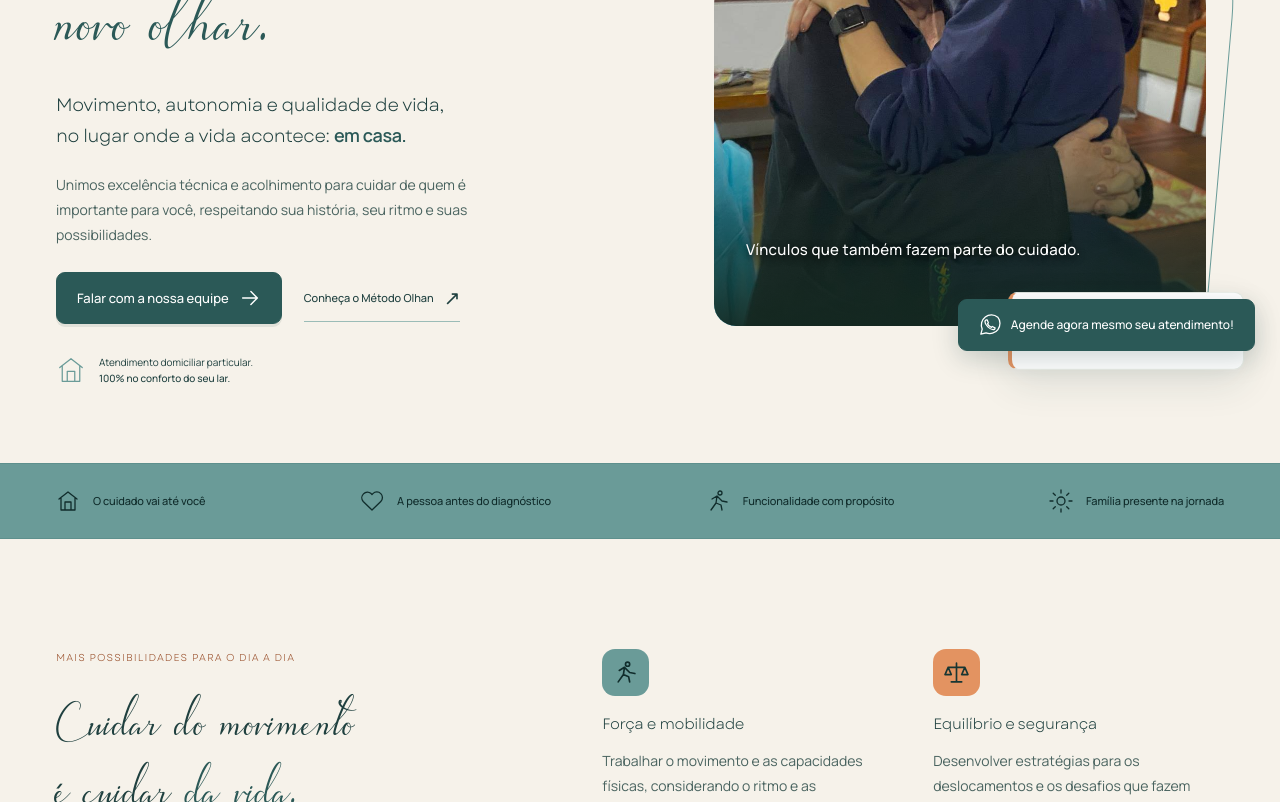
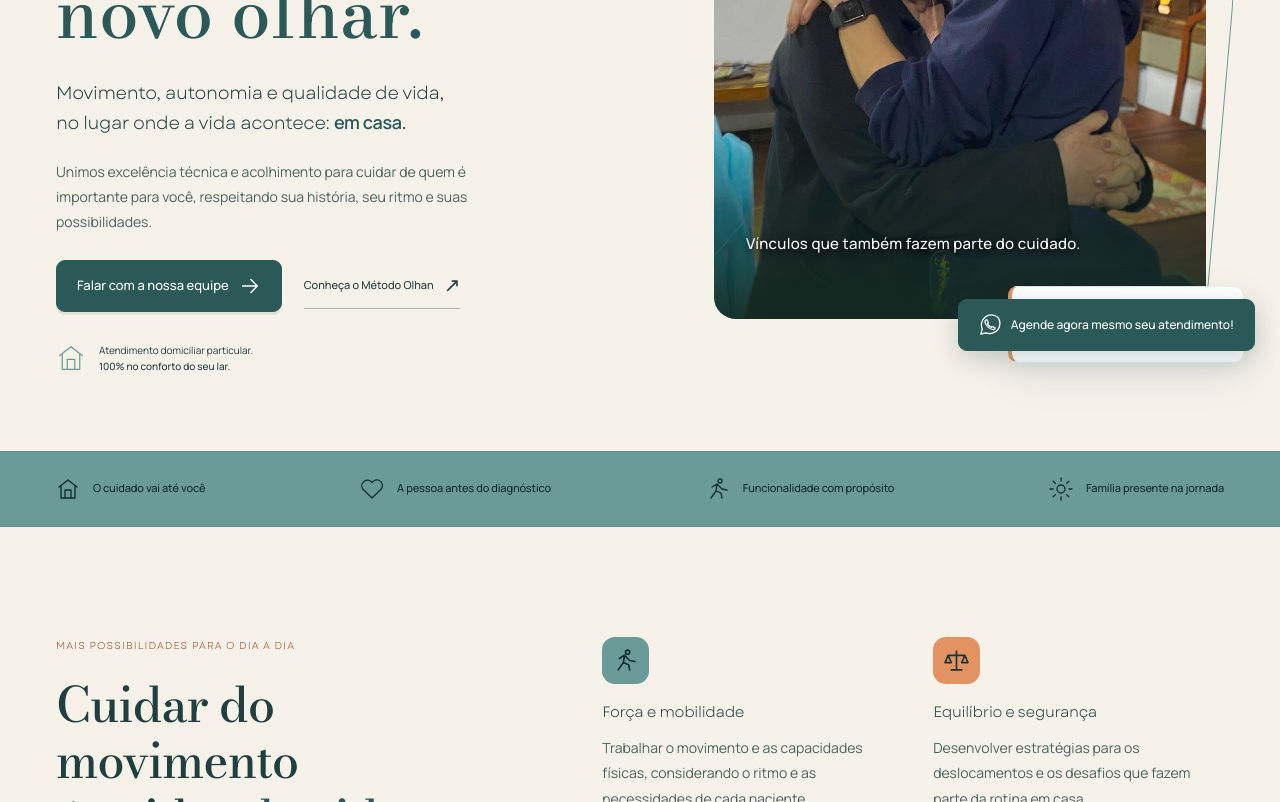
Before and after one commit to liimaaarl-art/paula-olhan-fisioterapia, a website: page website/index.html in a window 1280 px wide. Shown: the part 427-1229 px from the top of the page. Drawn offline with Linux system fonts and the light colour scheme.

Commit message:
Retomar Bodoni Moda nos títulos com ajuste de legibilidade

```diff
--- a/website/identidade-olhan.css
+++ b/website/identidade-olhan.css
@@ -1,6 +1,5 @@
-/* Identidade Olhan: cores do manual e fontes locais. Garet Book e Heavy são
-   disponibilizadas gratuitamente para uso na web pela Type Forward/Spacetype.
-   Larisa enviada pela Paula para os títulos; Garet para os textos de apoio. */
+/* Identidade Olhan: Bodoni Moda nos títulos, Garet nos subtítulos e
+   Manrope nos textos de apoio. Fontes locais e cores do manual. */
 @font-face {
   font-family: 'Garet';
   src: url('assets/fonts/Garet-Book.woff') format('woff');
@@ -9,10 +8,10 @@
   font-display: swap;
 }
 @font-face {
-  font-family: 'Larisa';
-  src: url('assets/fonts/Larisa.woff') format('woff');
+  font-family: 'Bodoni Moda';
+  src: url('assets/fonts/BodoniModa.woff') format('woff');
   font-style: normal;
-  font-weight: 400;
+  font-weight: 400 900;
   font-display: swap;
 }
 @font-face {
@@ -36,7 +35,7 @@
   --sage-wash: #e6efec;
   --sage-mist: #f1f6f4;
   --peach-wash: #f8e9df;
-  --serif: 'Larisa', 'Cormorant Garamond', Georgia, serif;
+  --serif: 'Bodoni Moda', Georgia, serif;
   --sans: 'Manrope', Arial, sans-serif;
   --subtitle: 'Garet', Arial, sans-serif;
 }
@@ -46,10 +45,12 @@ button, input, select, textarea { font-family: var(--sans); }
 h1, h2, .founder-name > span, .team-portraits figcaption,
 .contact-form h3 {
   font-family: var(--serif);
-  font-weight: 400;
+  font-weight: 500;
   font-synthesis: none;
-  line-height: 1.4;
-  letter-spacing: 0;
+  font-optical-sizing: none;
+  font-variation-settings: 'opsz' 9;
+  line-height: 1.16;
+  letter-spacing: -.025em;
 }
 h1 em, h2 em { color: var(--deep); font-style: normal; font-weight: inherit; }
 p { color: var(--muted); }
@@ -228,15 +229,15 @@ strong, b { font-family: var(--sans); font-weight: 600; }
 .hero-description strong { font-weight: 600; }
 .contact-phone span { font-family: var(--sans); font-weight: 500; font-size: 24px; }
 .contact-phone small { font-family: var(--sans); font-weight: 400; }
-.hero h1 { width: 100%; max-width: none; line-height: 1.22; }
-.hero h1 .title-line { display: block; font-weight: 400; }
+.hero h1 { width: 100%; max-width: none; line-height: 1.16; }
+.hero h1 .title-line { display: block; font-weight: inherit; }
 .hero-copy { min-width: 0; }
 .method-photo figcaption { font-family: var(--subtitle); font-size: 18px; line-height: 1.6; font-weight: 400; }
 .patient-content .patient-illustration p { font-family: var(--subtitle); font-weight: 400; }
 @media(max-width: 700px) {
   .hero.wrap { width: calc(100% - 36px); }
   .hero-copy { width: 100%; }
-  .hero h1 { font-size: clamp(56px, 15vw, 72px); line-height: 1.22; margin: 0 0 28px; padding: 4px 0 6px; }
+  .hero h1 { font-size: clamp(42px, 11.4vw, 56px); line-height: 1.16; margin: 0 0 28px; padding: 4px 0 6px; }
   .hero .eyebrow { font-size: 10px; font-weight: 400; line-height: 1.7; letter-spacing: .09em; max-width: 360px; margin-bottom: 25px; }
   .hero-description { max-width: none; font-size: 17px; line-height: 1.8; }
   .hero-support { max-width: none; }
--- a/website/index.html
+++ b/website/index.html
@@ -14,8 +14,8 @@
   <link rel="icon" href="assets/favicon.svg" type="image/svg+xml">
   <link rel="preload" as="image" href="assets/acolhimento.jpg">
   <link rel="stylesheet" href="style.css">
-  <link rel="preload" href="assets/fonts/Larisa.woff" as="font" type="font/woff" crossorigin>
-  <link rel="stylesheet" href="identidade-olhan.css?v=20261028b">
+  <link rel="preload" href="assets/fonts/BodoniModa.woff" as="font" type="font/woff" crossorigin>
+  <link rel="stylesheet" href="identidade-olhan.css?v=20261030">
   <script src="site.js" defer></script>
 </head>
 <body>
```
Also changed, not shown: website/area-do-paciente.html (+1 -1 lines).
